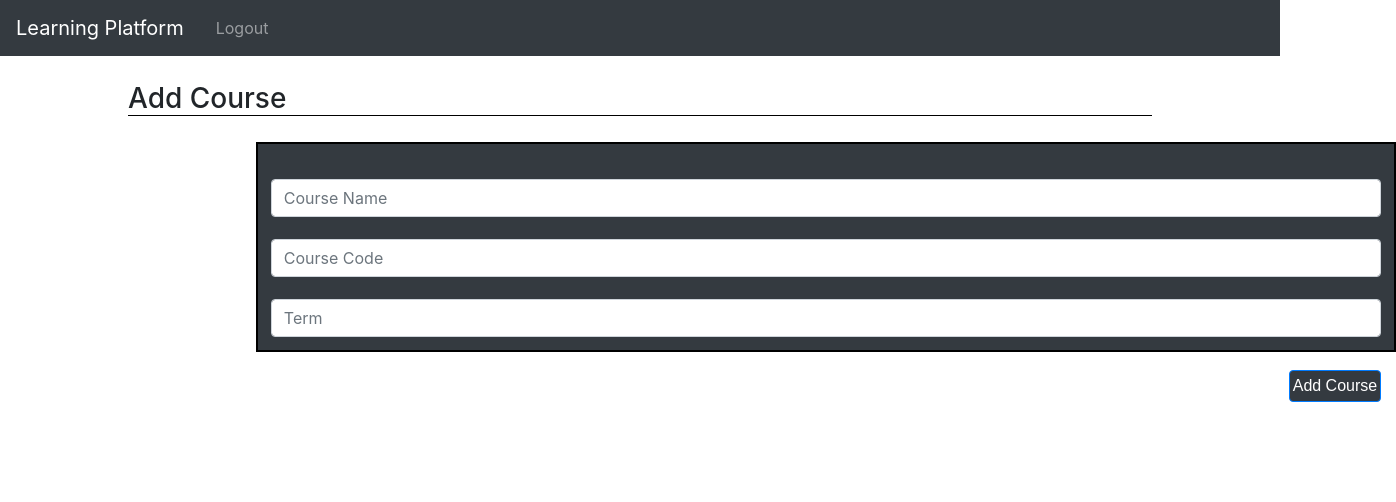
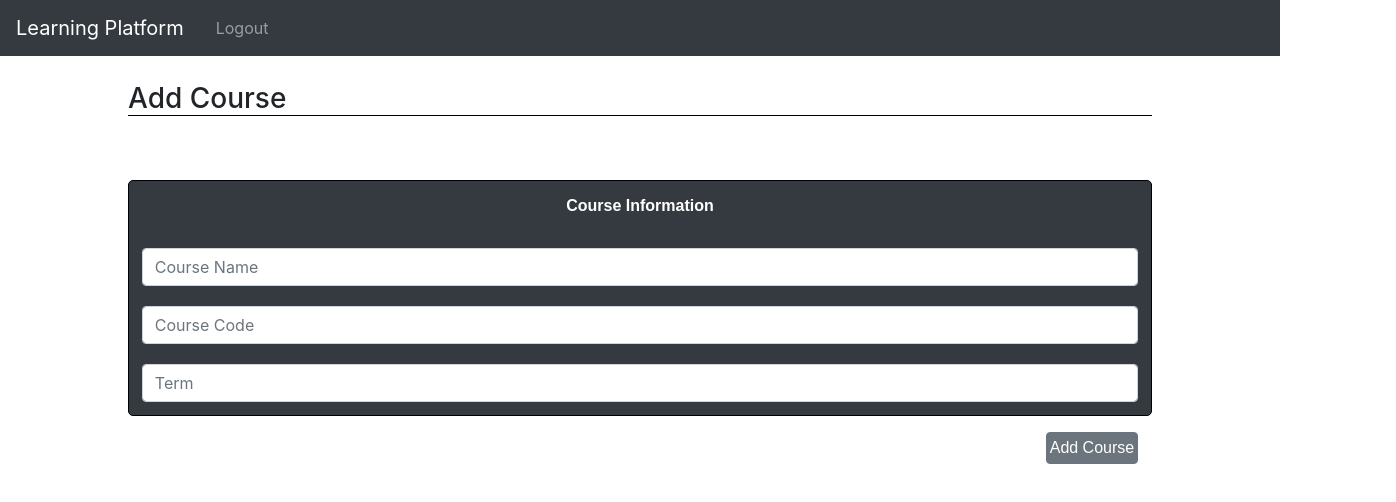
Before and after one commit to CMPT-470-Fall-2020/Code-Tutorial-App, a React (Create React App) app in the folder client/: page /createCourse in a window 1280 px wide. Shown: the top 502 px of the page, 1396 px wide, since content can reach past the window. Built offline with nearby package versions, Linux system fonts and the light colour scheme; no server answers; the HTML template or start-up script is replaced by a standard one.

Commit message:
Styling Updates
converted dropdown menu into links and completed styling for createcourse + createtutorial

```diff
--- a/client/src/components/layout/Header.js
+++ b/client/src/components/layout/Header.js
@@ -64,11 +64,9 @@ export default class Header extends Component {
           <React.Fragment>
             <Navbar.Collapse id="basic-navbar-nav">
                 <Nav className="mr-auto">
-                <NavDropdown title="Tutorials" id="basic-nav-dropdown" >
-                    <NavDropdown.Item as={Link} to="/coursedashboard">Dashboard</NavDropdown.Item>
-                    <NavDropdown.Item as={Link} to="/createtutorial">Create Tutorial</NavDropdown.Item>
-                    <NavDropdown.Item as={Link} to="/createcourse">Create Course</NavDropdown.Item>
-                </NavDropdown>
+                    <Nav.Item as={Link} to="/coursedashboard" style={textStyle}>Dashboard</Nav.Item>&nbsp;
+                    <Nav.Item as={Link} to="/createtutorial" style={textStyle}>Create Tutorial</Nav.Item>&nbsp;
+                    <Nav.Item as={Link} to="/createcourse" style={textStyle}>Create Course</Nav.Item>&nbsp;
                 </Nav>
             </Navbar.Collapse>
           </React.Fragment>
@@ -86,3 +84,10 @@ const logoutStyle = {
   border: "none",
   color: "rgba(255,255,255,.5)",
 };
+
+const textStyle = {
+  color: "#ffffff",
+  fontFamily: "Arial, Helvetica, sans-serif",
+  textAlign: "center",
+  marginRight: "25px",
+};
--- a/client/src/components/pages/CreateCourse.js
+++ b/client/src/components/pages/CreateCourse.js
@@ -81,8 +81,9 @@ export default class CreateCourse extends Component {
         <div>
           <h3 style={Title}>Add Course</h3>
         </div>
-
-        <Container style={formStyle}>
+        <main style={main}>
+        <div style={backgroundaddCourse}>
+        <p style={courseCode}>Course Information</p>
           <InputGroup style={inputStyle}>
             <FormControl
               placeholder="Course Name"
@@ -111,21 +112,21 @@ export default class CreateCourse extends Component {
               }}
             >
               <Button
-                  variant="primary"
+                  variant="secondary"
                   style={buttonStyle}
                   onClick={this.saveDB.bind(this)}
                 >
                   Add Course
                 </Button>
             </Link>
-        </Container>
+        </div>
+        </main>
       </React.Fragment>
     );
   }
 }
 
 const formStyle = {
-    margin: "1% 20% 15% 20%",
     padding: "1%",
     border: "2px solid black",
     background: "#343a40",
@@ -145,7 +146,34 @@ const Title = {
 const buttonStyle = {
     padding: "3px",
     float: "right",
+    fontFamily: "Arial, Helvetica, sans-serif",
     margin: "3% 0% 0% 1%",
-    fontFamily: "Arial, Helvetica, sans-serif",
-    backgroundColor: "#343a40",
 };
+
+const background = {
+  border: "1px solid black",
+  margin: "2% 10%",
+  paddingTop: "1%",
+  borderRadius: "5px",
+  background: "#343a40",
+};
+
+const main = {
+  margin: "5% 0% 0% 0%",
+}
+
+const courseCode = {
+  color: "#ffffff",
+  fontFamily: "Arial, Helvetica, sans-serif",
+  fontWeight: "bold",
+  textAlign: "center",
+  paddingBottom: "1%",
+};
+
+const backgroundaddCourse = {
+  border: "1px solid black",
+  margin: "2% 10%",
+  borderRadius: "5px",
+  background: "#343a40",
+  padding: "1%",
+};
--- a/client/src/components/pages/CreateTutorial.js
+++ b/client/src/components/pages/CreateTutorial.js
@@ -128,6 +128,10 @@ export default class CreateTutorial extends Component {
 
     return (
       <React.Fragment>
+      <div>
+        <h3 style={tutorialTitle}>Tutorial Creation Tool</h3>
+      </div>
+      <div style={backgroundaddCourse}>
         <Container>
           <InputGroup className="mb-3" style={tutorialTitleStyle}>
             <FormControl
@@ -151,7 +155,7 @@ export default class CreateTutorial extends Component {
               <section style={sectionStyle}>
                 <h1 style={headerStyle}>Markdown Editor</h1>
                 <Button
-                  variant="primary"
+                  variant="secondary"
                   style={buttonStyle}
                   onClick={this.saveDB.bind(this)}
                 >
@@ -182,6 +186,7 @@ export default class CreateTutorial extends Component {
             </div>
           </div>
         </Container>
+        </div>
       </React.Fragment>
     );
   }
@@ -216,6 +221,17 @@ const options = {
   lineNumbers: true,
 };
 
+const tutorialTitle = {
+  margin: "2% 10%",
+  borderBottom: "1px solid black",
+};
+
+const backgroundaddCourse = {
+  paddingTop: "1%",
+  margin: "2% 10%",
+  borderRadius: "5px",
+};
+
 /*
 const previewStyle = {
     padding: '1%',
```
